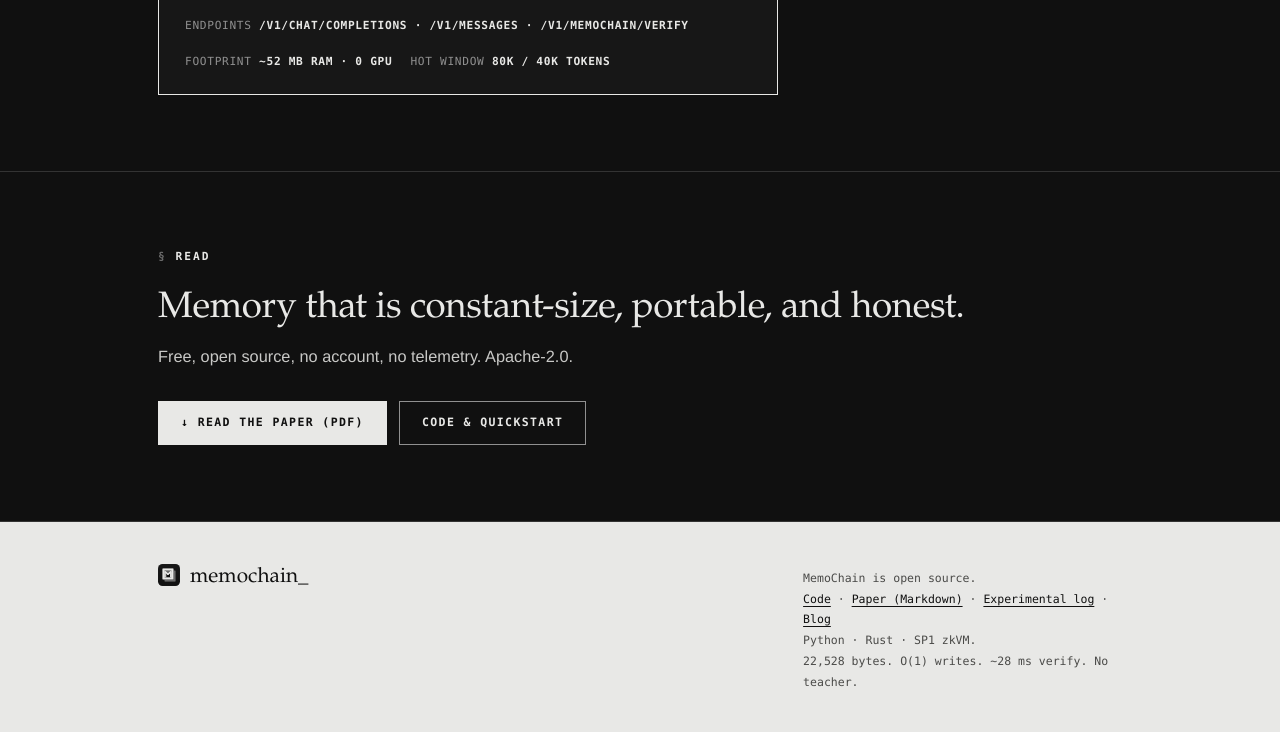
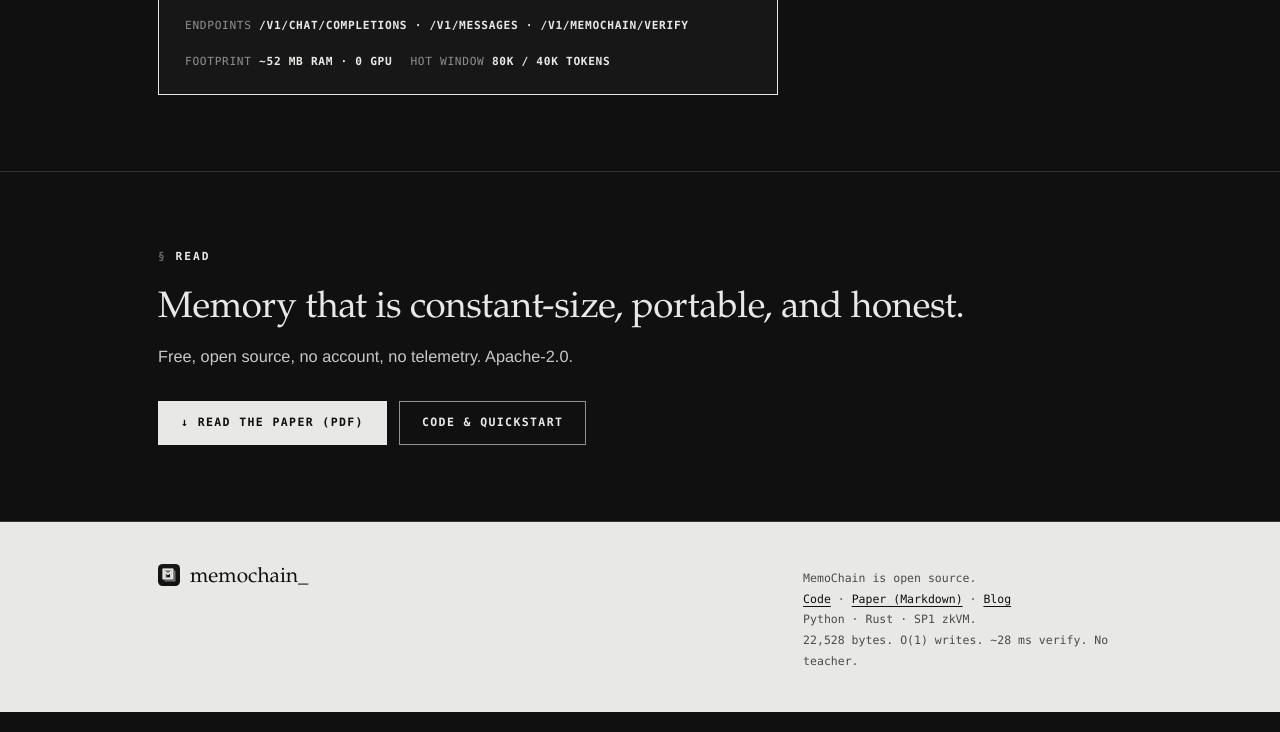
Before and after one commit to Omodaka9375/memochain, a plain HTML site: page docs/index.html in a window 1280 px wide. Shown: the part 5232-5964 px from the top of the page. Drawn offline with Linux system fonts and the light colour scheme.

Commit message:
Remove Experimental log link from landing page footer

```diff
--- a/docs/index.html
+++ b/docs/index.html
@@ -730,7 +730,6 @@ cd ../script &amp;&amp; cargo build --release --bin ivc
         MemoChain is open source.<br />
         <a href="https://github.com/Omodaka9375/memochain">Code</a> ·
         <a href="https://github.com/Omodaka9375/memochain/blob/public/PAPER.md">Paper (Markdown)</a> ·
-        <a href="https://github.com/Omodaka9375/memochain/blob/public/DESIGN.md">Experimental log</a> ·
         <a href="https://omodaka9375.github.io/portfolio/#/blog/memochain-22kb-memory-with-a-proof">Blog</a><br />
         Python · Rust · SP1 zkVM.<br />
         22,528 bytes. O(1) writes. ~28 ms verify. No teacher.
```
